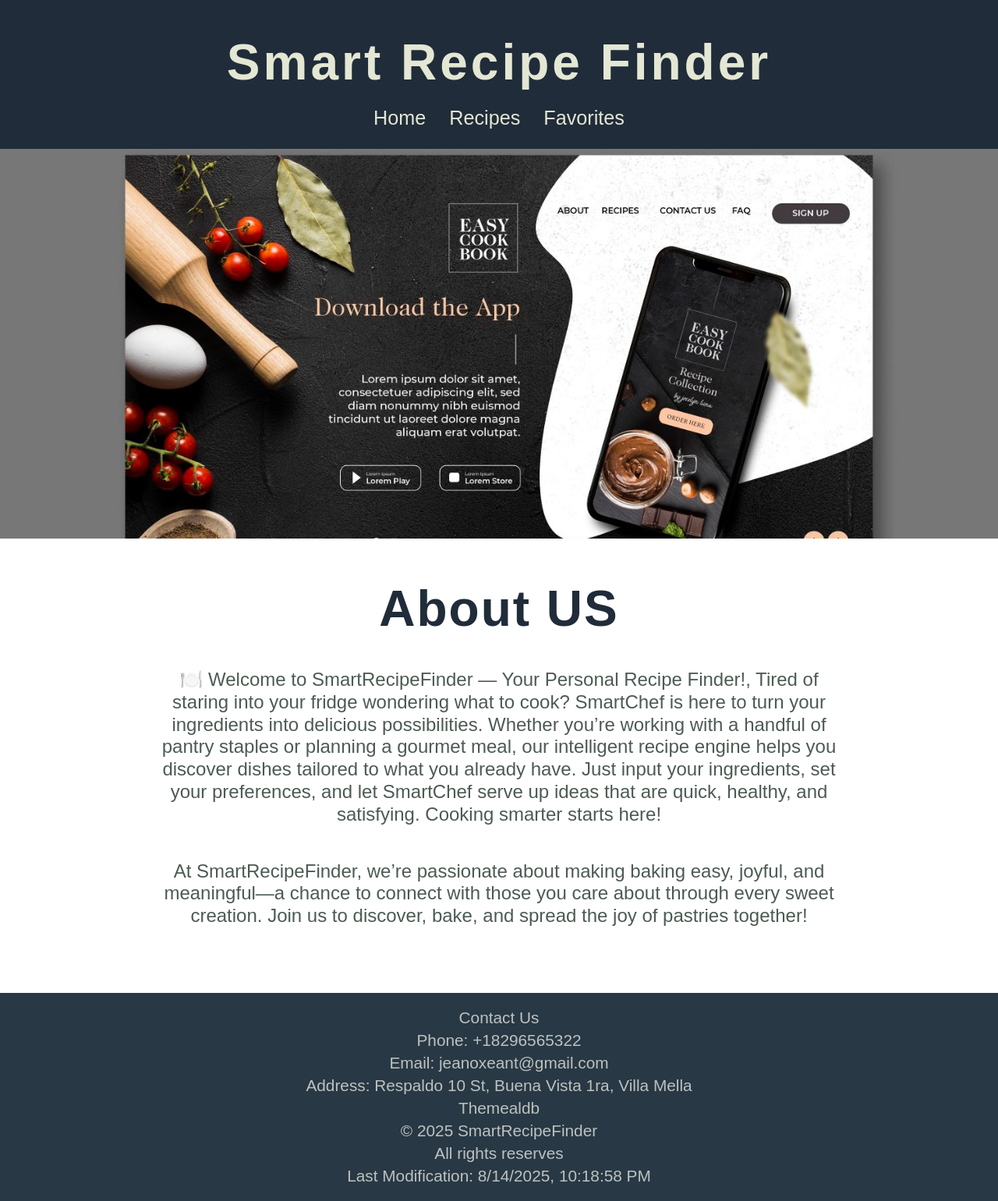
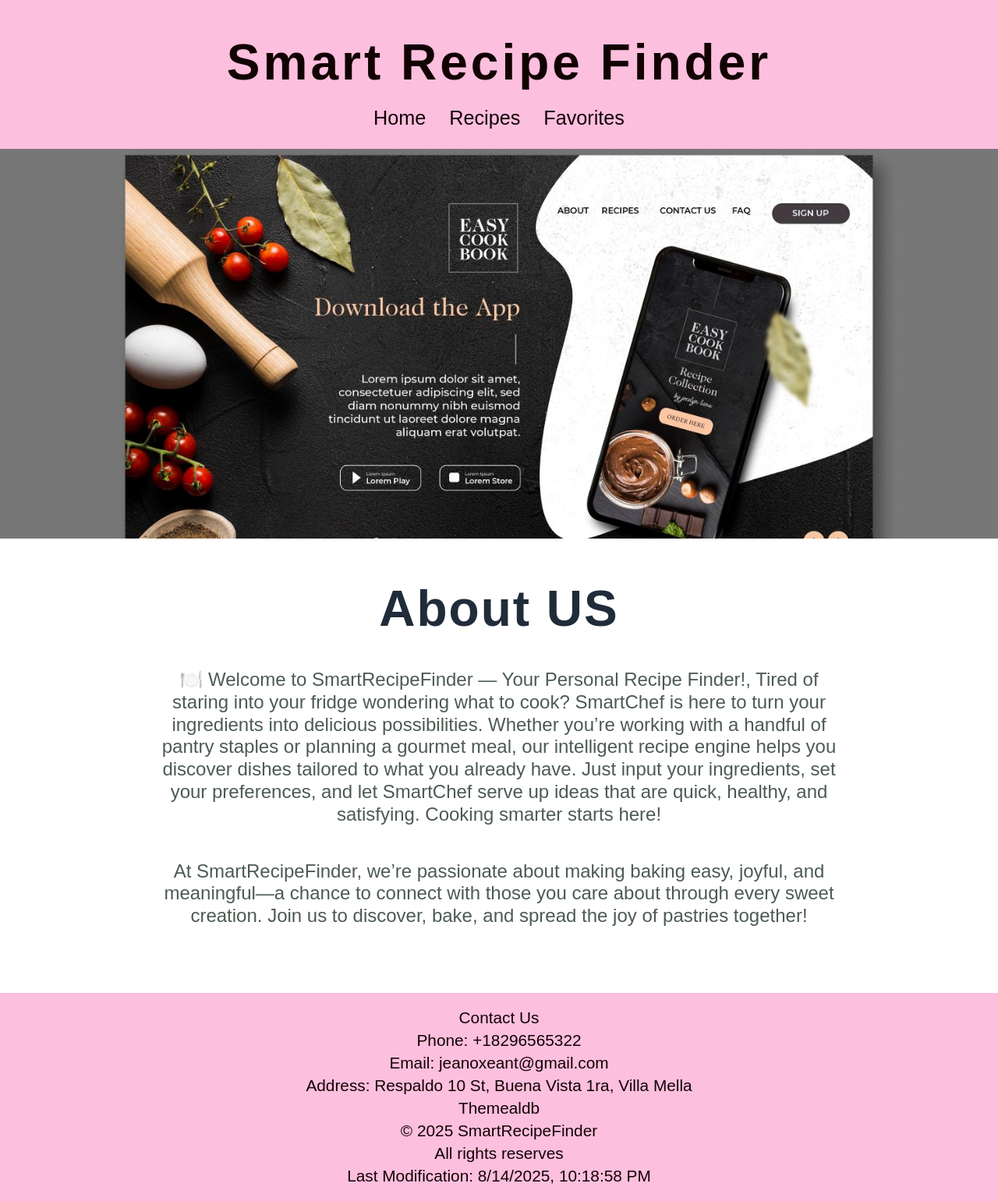
Before and after one commit to jeanoxeant/wdd330-final-project, a website built with Parcel: page index.html in a window 1280 px wide. Shown: the whole page at 78% size. Built offline with nearby package versions, Linux system fonts and the light colour scheme; no server answers.

Commit message:
updating css

```diff
--- a/scr/css/styles.css
+++ b/scr/css/styles.css
@@ -208,17 +208,17 @@ header {
   flex-direction: column;
   align-items: center;
   text-align: center;
-  background-color: var(--primary-color);
   padding: 15px 10px;
-  color: var(--tertiary-color);
+  background-color: #fdbfde;
+  color: #120202;
 }
 
 header .heading {
   font-family: var(--font-headline);
   font-size: 1.8em;
-  color: var(--tertiary-color);
   margin-bottom: 10px;
   letter-spacing: 2px;
+  color: #120202;
 }
 
 nav {
@@ -230,7 +230,7 @@ nav {
 nav a {
   font-family: var(--font-body);
   font-size: 1em;
-  color: var(--tertiary-color);
+  color: #120202;
   text-decoration: none;
   transition: color 0.3s ease;
 }
@@ -241,8 +241,8 @@ nav a:hover {
 
 /* Footer */
 footer {
-  background-color: var(--secondary-color);
-  color: var(--light-grey);
+  background-color: #fdbfde;
+  color: #120202;
   padding: 15px 20px;
   text-align: center;
   font-family: var(--font-body);
@@ -253,7 +253,7 @@ footer p,
 footer span,
 footer a {
   margin: 5px 0;
-  color: var(--light-grey);
+  color: #120202;
 }
 
 footer a {
```
